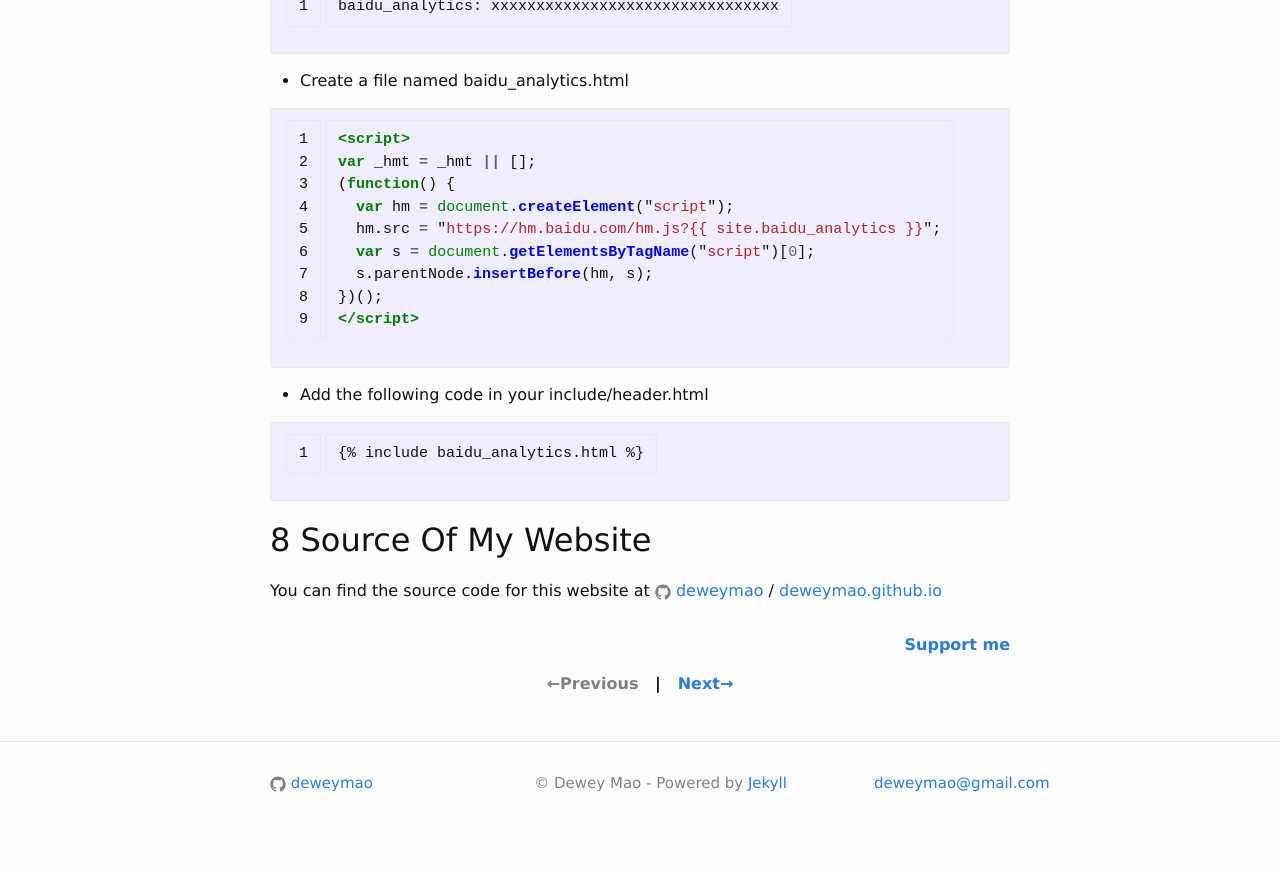
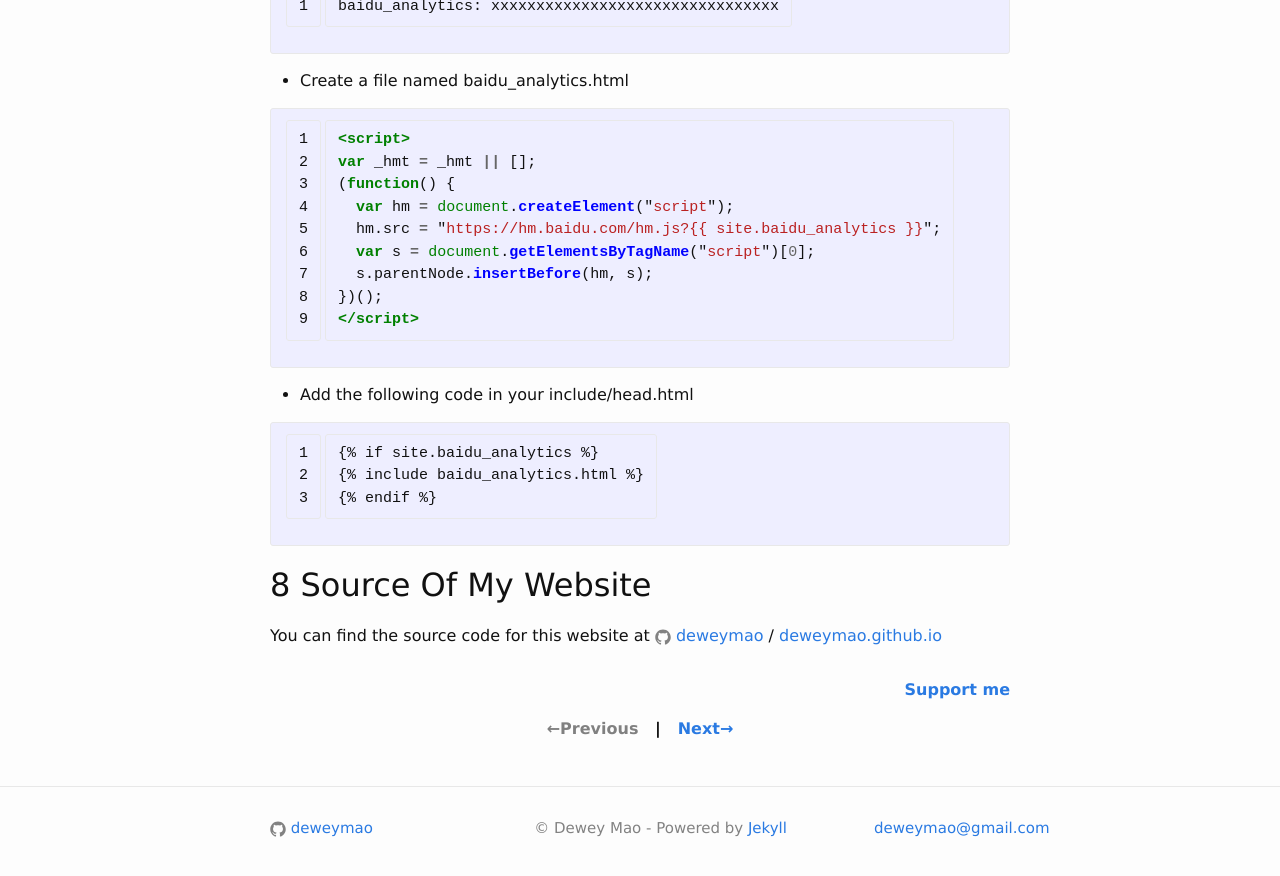
Before and after one commit to deweymao/deweymao.github.io, a Jekyll site: the page built from _posts/2017-04-07-build_personal_blog_by_github_pages_jekyll.md, in a window 1280 px wide and 900 px high, scrolled down 2651 px. Shown: the top 876 px of the window. Built offline with Jekyll 4.4.1, drawn with Linux system fonts in a browser that asks for light colours; comment, search, counter and statistics services are not loaded; before the commit the page ends 3506 px from its top, so only the background shows below that; some of the changed text lies outside the part shown.

Commit message:
baidu analytics

```diff
--- a/_includes/head.html
+++ b/_includes/head.html
@@ -13,4 +13,8 @@
   {% if jekyll.environment == 'production' and site.google_analytics %}
   {% include google-analytics.html %}
   {% endif %}
+
+  {% if site.baidu_analytics %}
+  {% include baidu_analytics.html %}
+  {% endif %}
 </head>
--- a/_posts/2017-04-07-build_personal_blog_by_github_pages_jekyll.md
+++ b/_posts/2017-04-07-build_personal_blog_by_github_pages_jekyll.md
@@ -106,9 +106,13 @@ var _hmt = _hmt || [];
 </script>
 {% endhighlight %}
 
-- Add the following code in your include/header.html
+- Add the following code in your include/head.html
 {% highlight jekyll linenos %}
-{% raw %}{% include baidu_analytics.html %}{% endraw %}
+{% raw %}
+{% if site.baidu_analytics %}
+{% include baidu_analytics.html %}
+{% endif %}
+{% endraw %}
 {% endhighlight %}
 
 ## 8 Source Of My Website
```
